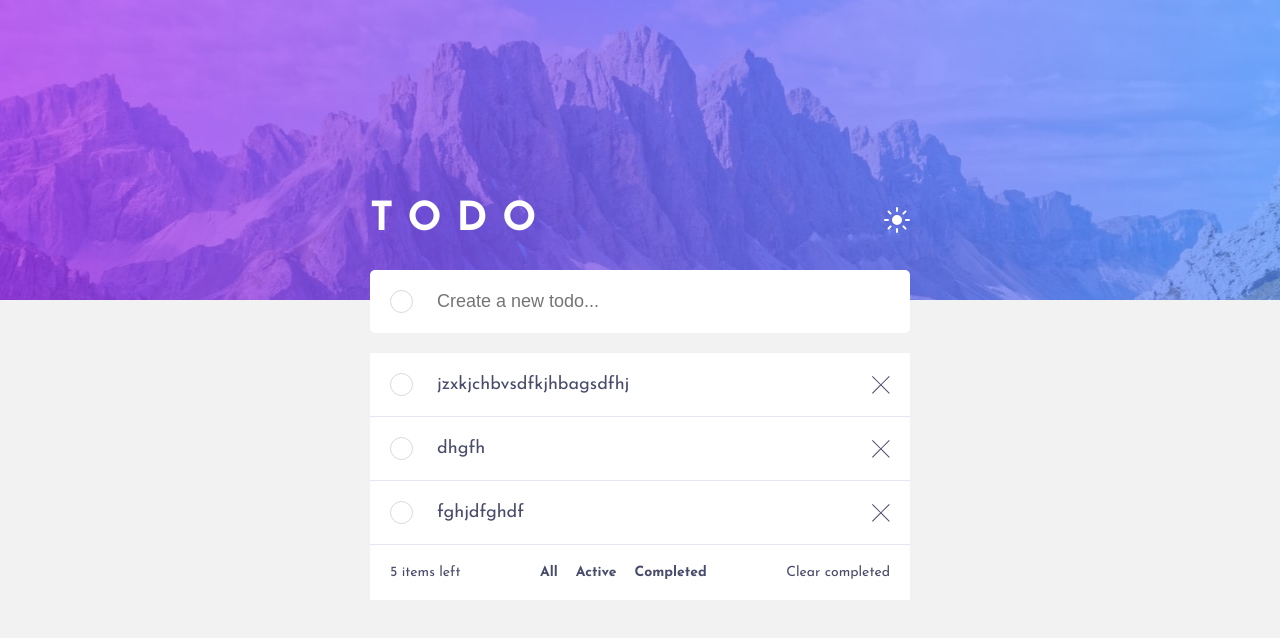
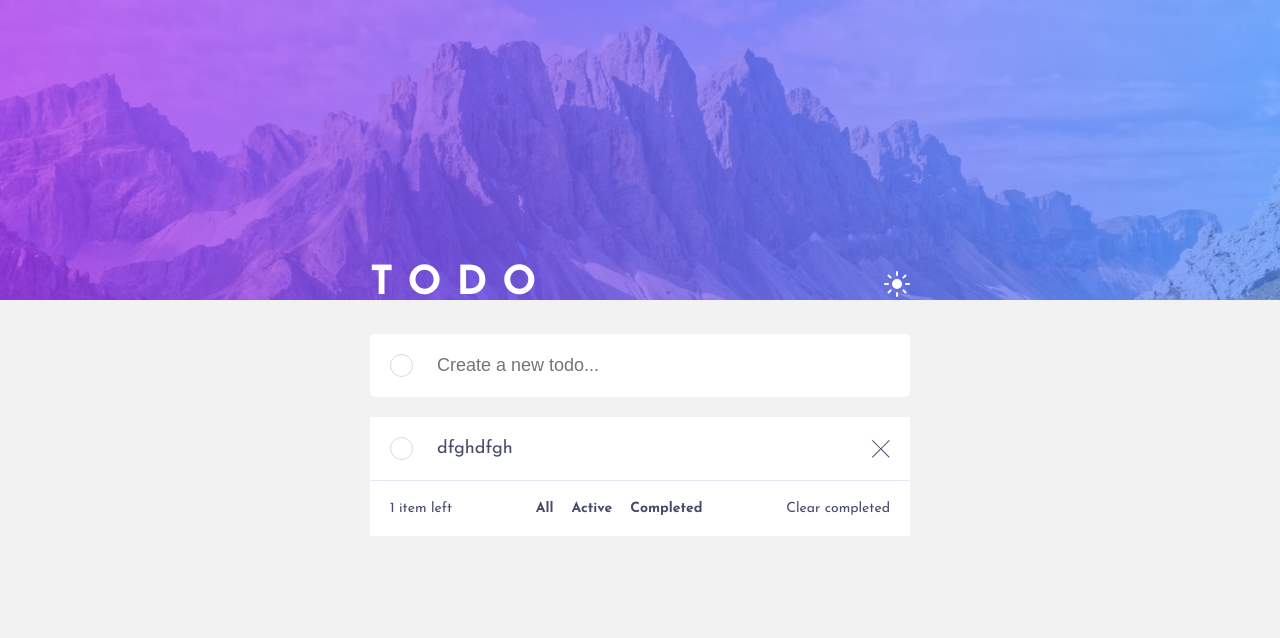
Before and after one commit to iadefidipe/todo-app, a React (Create React App) app: page / in a window 1280 px wide. Shown: the top 638 px of the page. Built offline with nearby package versions, Linux system fonts and the light colour scheme; data requests are answered from the project's data file.

Commit message:
page title and item count now dynamically changes

```diff
--- a/data/db.json
+++ b/data/db.json
@@ -1,19 +1,9 @@
 {
   "todo": [
     {
-      "text": "jzxkjchbvsdfkjhbagsdfhj",
+      "text": "dfghdfgh",
       "completed": false,
-      "id": 12
-    },
-    {
-      "text": "dhgfh",
-      "completed": false,
-      "id": 13
-    },
-    {
-      "text": "fghjdfghdf",
-      "completed": false,
-      "id": 16
+      "id": 17
     }
   ]
 }
--- a/package.json
+++ b/package.json
@@ -8,6 +8,7 @@
     "@testing-library/user-event": "^12.8.3",
     "node-sass": "^6.0.1",
     "react": "^17.0.2",
+    "react-beautiful-dnd": "^13.1.0",
     "react-dom": "^17.0.2",
     "react-scripts": "4.0.3",
     "web-vitals": "^1.1.2"
--- a/src/component/Todo.js
+++ b/src/component/Todo.js
@@ -7,6 +7,10 @@ const Todo = () => {
   const [text, setText] = useState('')
   const [todos, setTodos] = useState([]);
   const [completed, setCompleted] = useState(false)
+
+
+  const todoLength = todos.filter( (todo) => todo.completed === false ).length
+
 
 
   // fetch data on page load
@@ -32,7 +36,13 @@ const Todo = () => {
   )
 
 
-
+ //TODO: Add && Update notification
+ useEffect(() => {
+  if (todoLength > 0) {
+    const notification = todoLength > 1 ? `Todos` : `Todo`;
+    document.title = ` (${todoLength}) ${notification} `;
+  }
+});
 
 
 //  handles onsubmit for the the todo-input section
@@ -186,7 +196,7 @@ const handleCompleted = () => {
 
         <TodoList data={todos} handleComplete = {handleComplete} handleDelete = {handleDelete} />
 
-        <TodoFilter handleActive ={handleActive} handleCompleted= {handleCompleted} handleAll= { handleAll} handleClearCompleted = {handleClearCompleted} />
+        <TodoFilter handleActive ={handleActive} handleCompleted= {handleCompleted} handleAll= { handleAll} handleClearCompleted = {handleClearCompleted} todoLength = { todoLength} />
 
 
 
--- a/src/component/TodoFilter.js
+++ b/src/component/TodoFilter.js
@@ -1,9 +1,9 @@
 
 
-const TodoFilter = ({ handleAll, handleActive, handleCompleted,  handleClearCompleted}) => {
+const TodoFilter = ({ todoLength, handleAll, handleActive, handleCompleted,  handleClearCompleted}) => {
     return (
         <div className="todo-filter" >
-            <p> 5 items left</p>
+            <p> {todoLength} {todoLength < 2 ? `item` : `items` } left</p>
             <div className="filter">
                 <h3 onClick = { () => handleAll () }>All</h3>
                 <h3 onClick = { () => handleActive() }> Active</h3>
```
Also changed, not shown: 1 other file (tests, documents, lock files or other folders).
